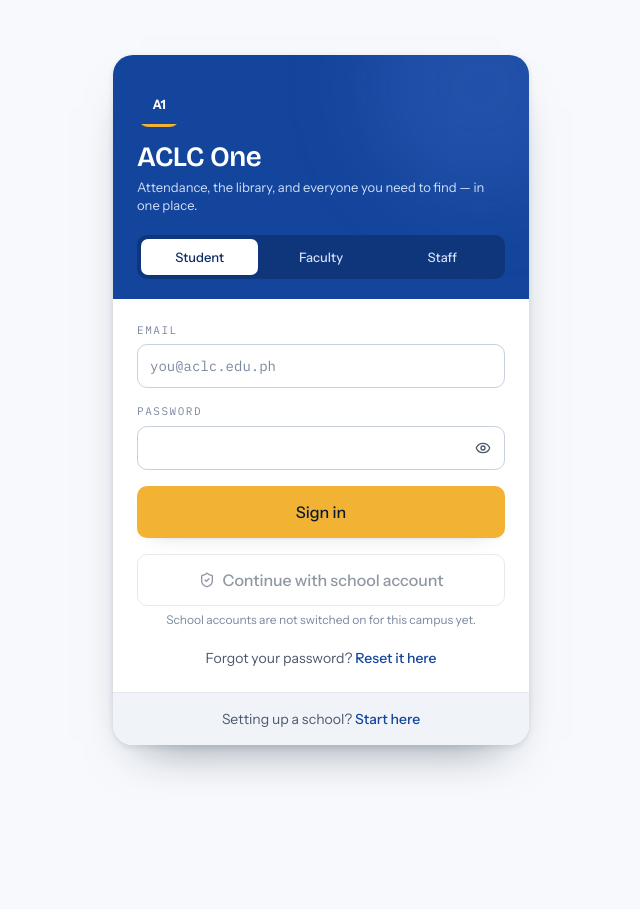
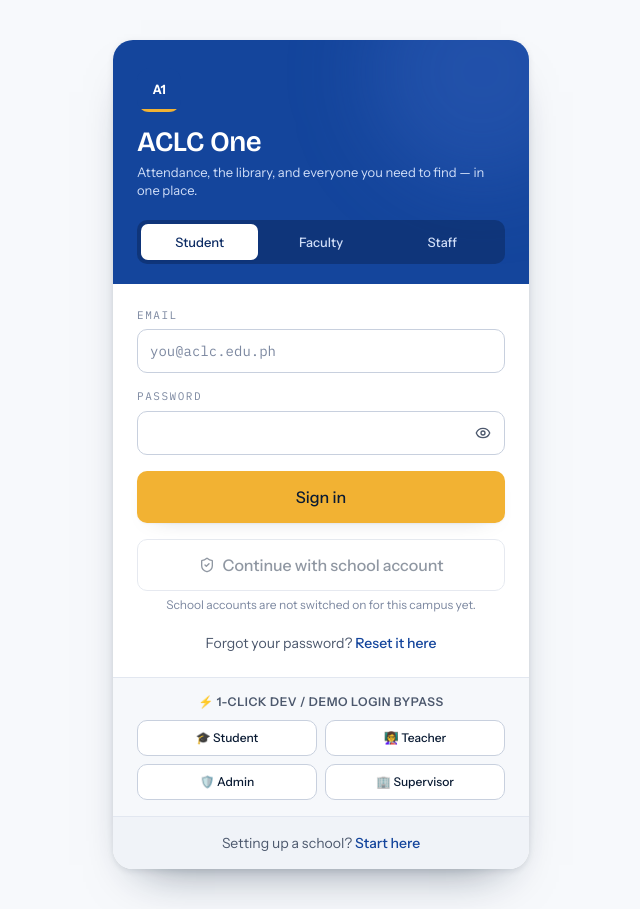
Before and after one commit to chefallan/aclc-one, a Next.js app: page /auth/signin in a window 1280 px wide. Shown: the whole page, without its empty margins (319-959 px from the left). Before the commit the page ends 800 px from the top, so only its background shows below. Built offline with nearby package versions, Linux system fonts and the light colour scheme.

Commit message:
feat(auth): add 1-click dev/demo role login bypass buttons

```diff
--- a/src/app/auth/signin/page.tsx
+++ b/src/app/auth/signin/page.tsx
@@ -253,6 +253,67 @@
         </p>
       </form>
 
+      {/* Dev / Demo Role Quick-Fill & Bypass */}
+      <div className="border-t border-hairline bg-surface-sunk/60 px-6 py-4">
+        <p className="mb-2.5 text-center text-xs font-semibold uppercase tracking-wider text-content-muted">
+          ⚡ 1-Click Dev / Demo Login Bypass
+        </p>
+        <div className="grid grid-cols-2 gap-2">
+          <Button
+            type="button"
+            variant="outline"
+            size="sm"
+            className="text-xs font-medium hover:border-brand-500 hover:bg-brand-50 hover:text-brand-700 dark:hover:bg-brand-950/40"
+            onClick={() => {
+              setEmail("juan.delacruz@student.aclcormoc.edu.ph");
+              setPassword("password123");
+              setRole("student");
+            }}
+          >
+            🎓 Student
+          </Button>
+          <Button
+            type="button"
+            variant="outline"
+            size="sm"
+            className="text-xs font-medium hover:border-brand-500 hover:bg-brand-50 hover:text-brand-700 dark:hover:bg-brand-950/40"
+            onClick={() => {
+              setEmail("teacher@aclcormoc.edu.ph");
+              setPassword("password123");
+              setRole("faculty");
+            }}
+          >
+            👩‍🏫 Teacher
+          </Button>
+          <Button
+            type="button"
+            variant="outline"
+            size="sm"
+            className="text-xs font-medium hover:border-brand-500 hover:bg-brand-50 hover:text-brand-700 dark:hover:bg-brand-950/40"
+            onClick={() => {
+              setEmail("admin@aclcormoc.edu.ph");
+              setPassword("password123");
+              setRole("staff");
+            }}
+          >
+            🛡️ Admin
+          </Button>
+          <Button
+            type="button"
+            variant="outline"
+            size="sm"
+            className="text-xs font-medium hover:border-brand-500 hover:bg-brand-50 hover:text-brand-700 dark:hover:bg-brand-950/40"
+            onClick={() => {
+              setEmail("supervisor@techsolutions.ph");
+              setPassword("password123");
+              setRole("staff");
+            }}
+          >
+            🏢 Supervisor
+          </Button>
+        </div>
+      </div>
+
       <div className="border-t border-hairline bg-surface-sunk px-6 py-4 text-center text-sm text-content-muted">
         Setting up a school?{" "}
         <Link
```
